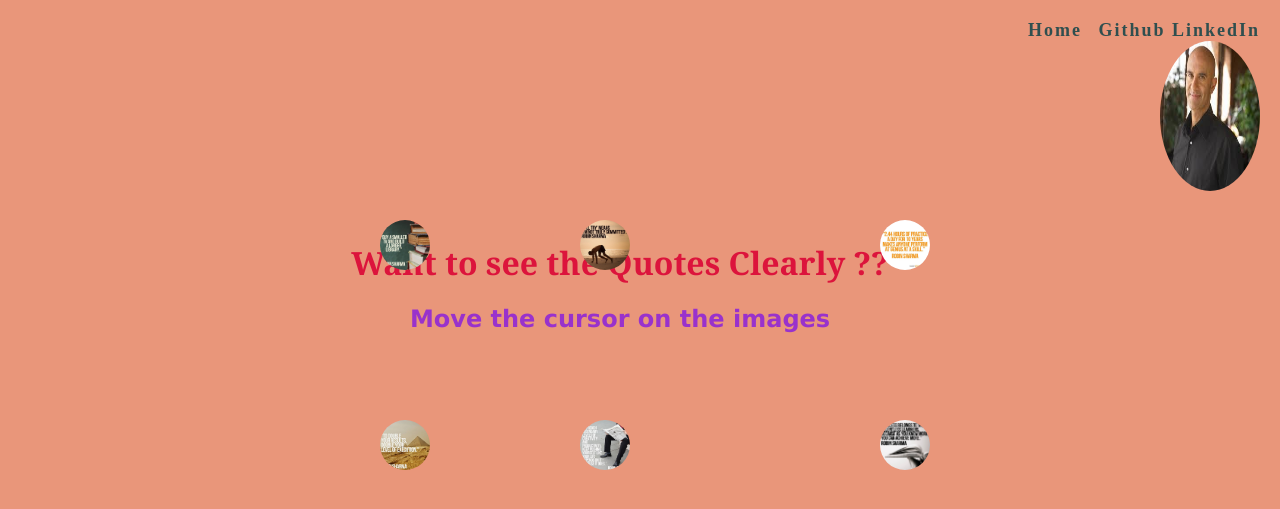
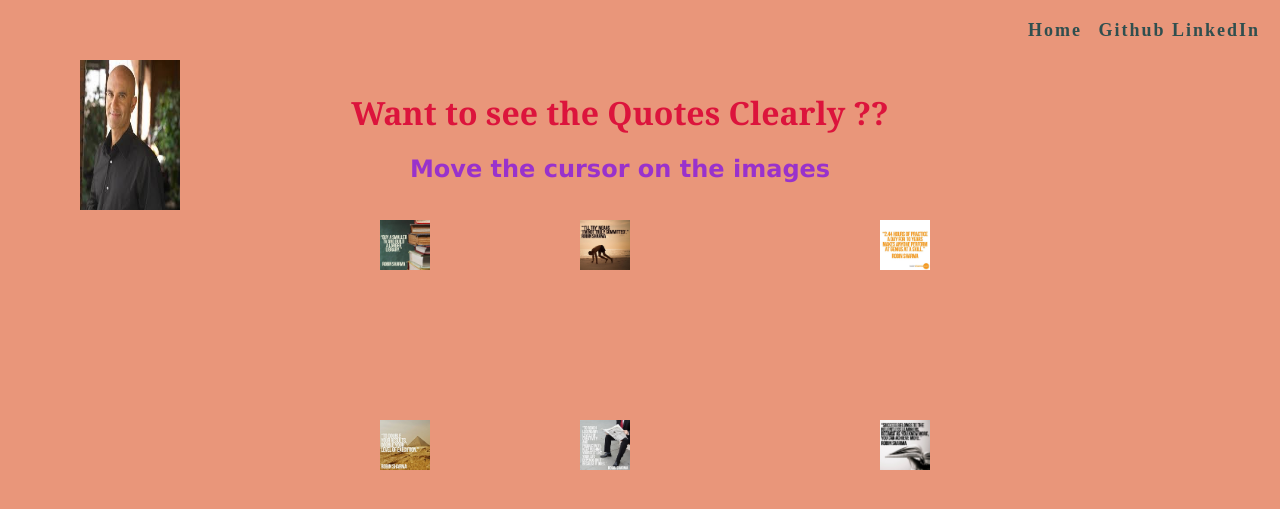
Before and after one commit to christyjax/christyjax.github.io, a Jekyll site: the page Quotes1.html, which Jekyll copies as it is, in a window 1280 px wide. Shown: the top 509 px of the page. Built offline with Jekyll 4.4.1, drawn with Linux system fonts in a browser that asks for light colours.

Commit message:
Update Quotes1.css

```diff
--- a/css/Quotes1.css
+++ b/css/Quotes1.css
@@ -6,14 +6,14 @@
 	text-align: right;
         color:#696969;
 }
-#main
+.main
 {
 	position:absolute;
 	 left:100px;
 	 top:40px;
 }
 
-img
+image
 {
 
     border-radius: 50%;
```
